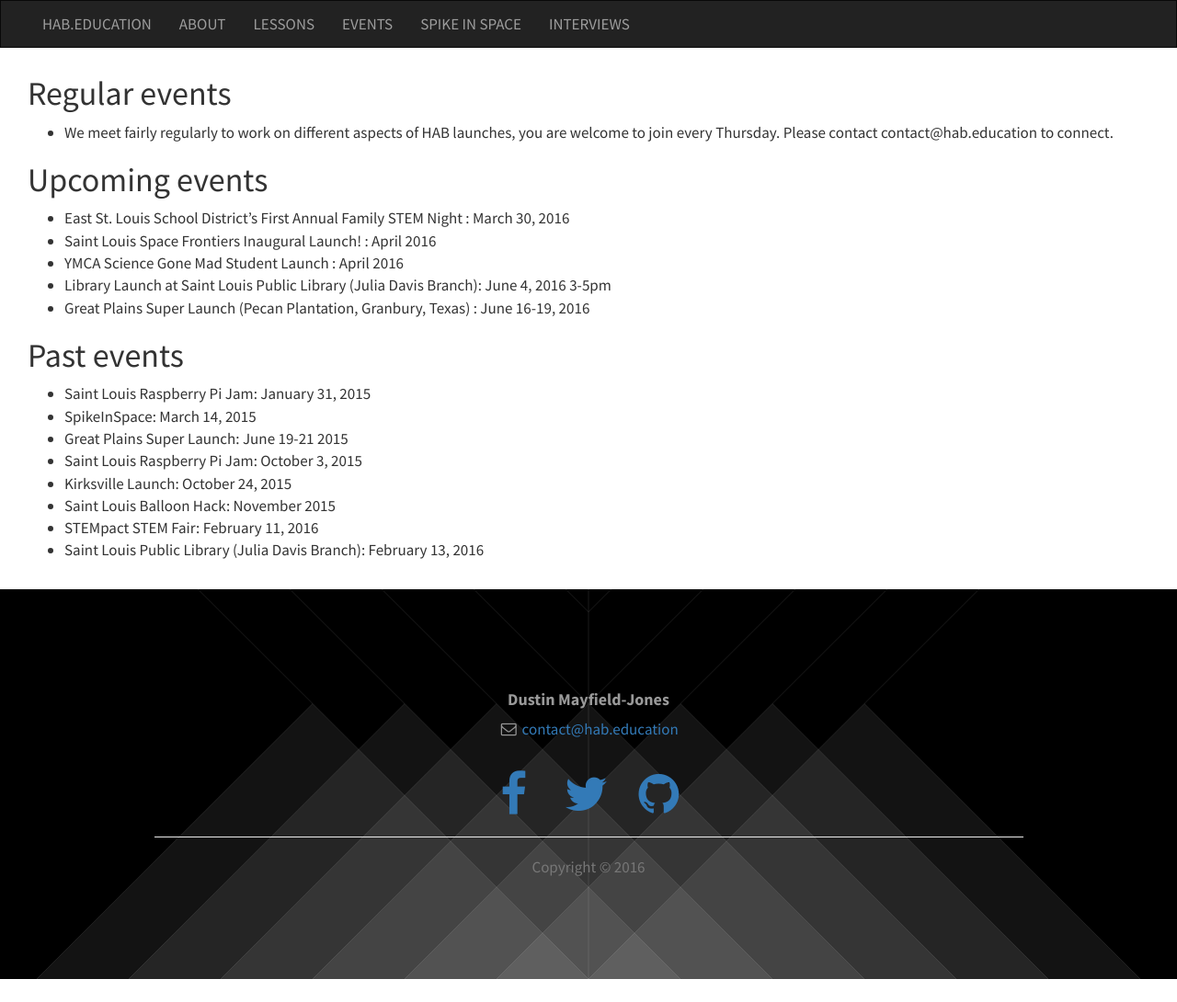
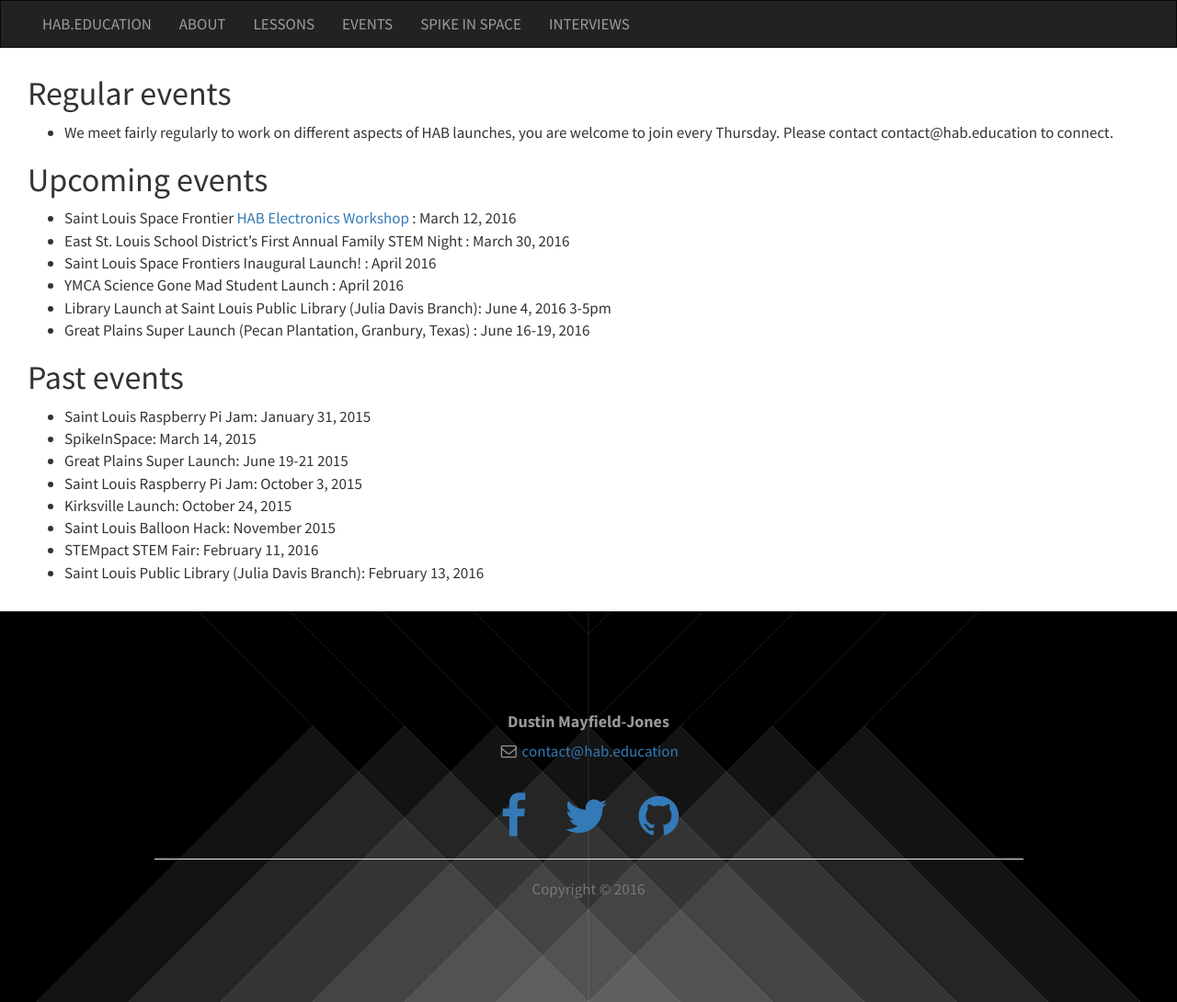
Before and after one commit to habeducation/habeducation.github.io, a Jekyll site: the page built from pages/calendar.markdown, in a window 1280 px wide. Shown: the whole page at 92% size. Built offline with Jekyll 4.4.1, drawn with Linux system fonts in a browser that asks for light colours; before the commit the page ends 1065 px from its top, so only the background shows below that.

Commit message:
Added Saint Louis Space Frontiers HAB Workshop Event

```diff
--- a/pages/calendar.markdown
+++ b/pages/calendar.markdown
@@ -9,6 +9,7 @@ title: Events Calendar
 
 # Upcoming events
 
+- Saint Louis Space Frontier <a href="http://www.meetup.com/Saint-Louis-Space-Frontier-Meetup/events/229409905/?_af=event&_af_eid=229409905&https=off">HAB Electronics Workshop</a> : March 12, 2016
 - East St. Louis School District's First Annual Family STEM Night : March 30, 2016
 - Saint Louis Space Frontiers Inaugural Launch! : April 2016
 - YMCA Science Gone Mad Student Launch : April 2016
```
Also changed, not shown: 2 other files.
